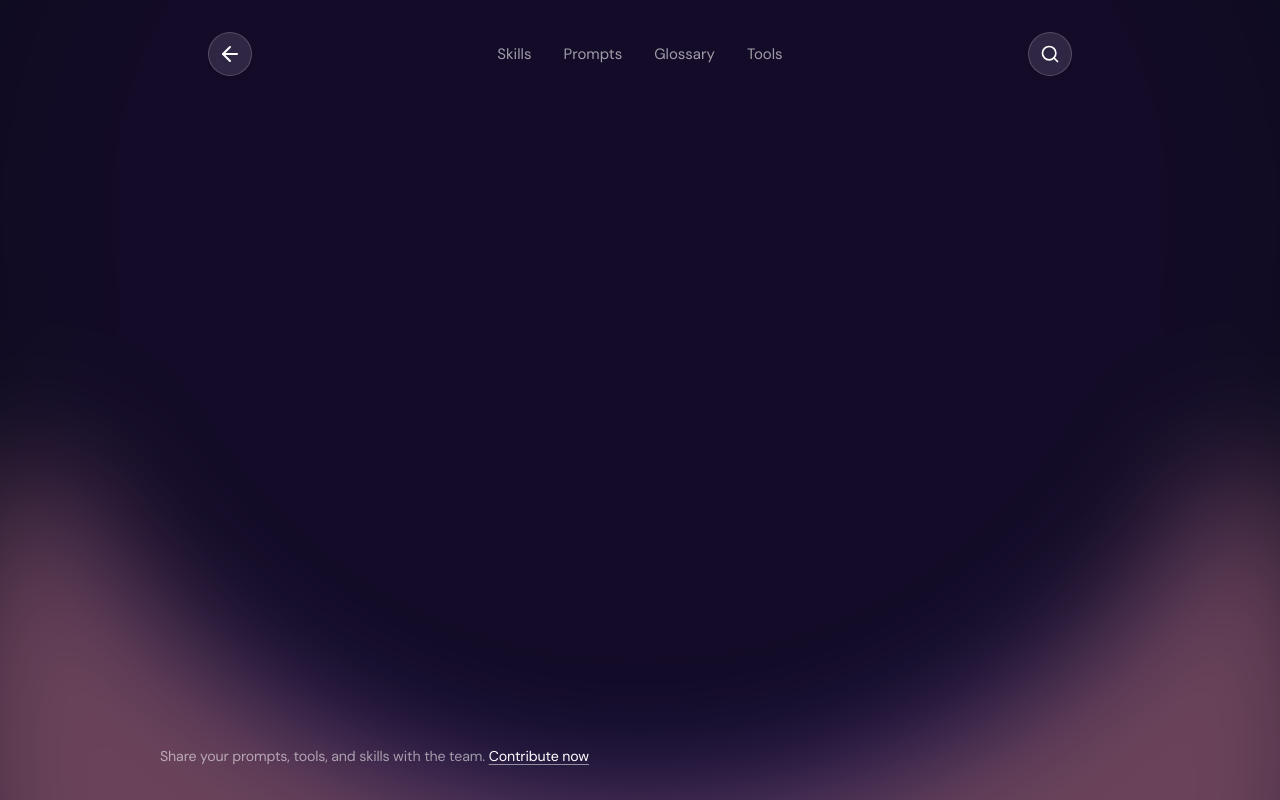
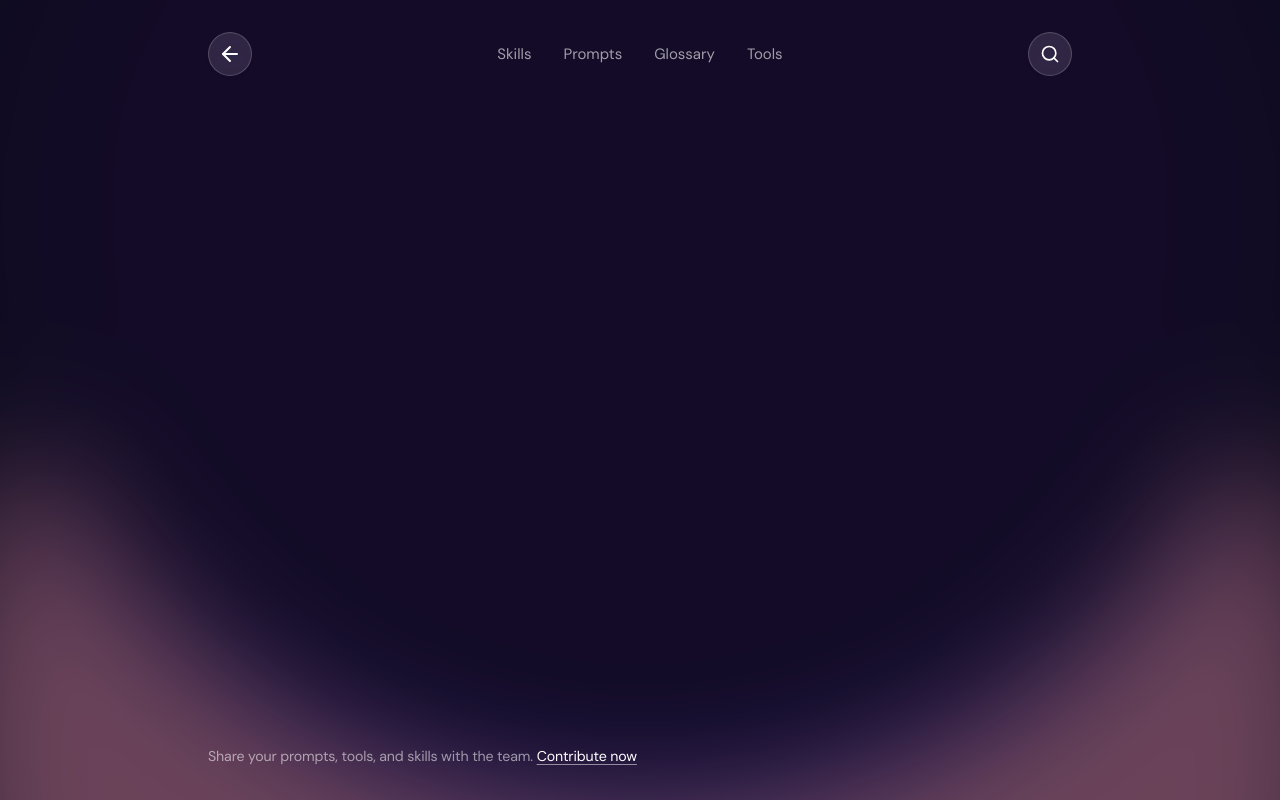
Before and after one commit to pavitsond-cyber/AI-Playbook, a Next.js app: page /ai-playbook/ in a window 1280 px wide. Built offline with nearby package versions, Linux system fonts and the light colour scheme; a web font is replaced by a local one.

Commit message:
Auto-deploy: Claude changes

```diff
--- a/app/(playbook)/page.tsx
+++ b/app/(playbook)/page.tsx
@@ -341,10 +341,9 @@ export default function LandingPage() {
           left: 0,
           right: 0,
           zIndex: 10,
-          paddingInline: 'max(env(safe-area-inset-left, 0px), clamp(20px, 4vw, 48px))',
         }}
       >
-        <div style={{ width: '100%', maxWidth: 960, marginInline: 'auto' }}>
+        <div style={{ width: '100%', maxWidth: 960, marginInline: 'auto', paddingInline: 'max(env(safe-area-inset-left, 0px), clamp(20px, 4vw, 48px))' }}>
           <span style={{
             fontFamily: "'halyard-text','DM Sans',system-ui,sans-serif",
             fontSize: 'clamp(14px, 1.11vw, 16px)',
```
